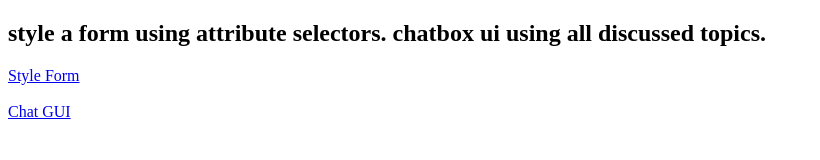
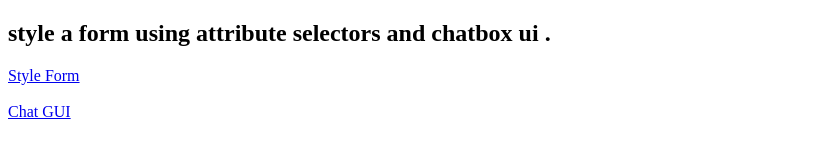
Before and after one commit to polalakshminarasimhaprasad/attributeselectors, a plain HTML site: page index.html in a window 1280 px wide. Shown: the whole page, without its empty margins (0-820 px from the left). Drawn offline with Linux system fonts and the light colour scheme.

Commit message:
attribute selectors and chatbox ui

```diff
--- a/index.html
+++ b/index.html
@@ -6,8 +6,8 @@
     <title>Document</title>
 </head>
 <body>
-    <h2>style a form using attribute selectors.
-        chatbox ui using all discussed topics.
+    <h2>style a form using attribute selectors and
+        chatbox ui .
     </h2>
     <a href="./attributeselector.html">Style Form</a><br><br>
     <a href="./gui1.html">Chat GUI</a>
```
